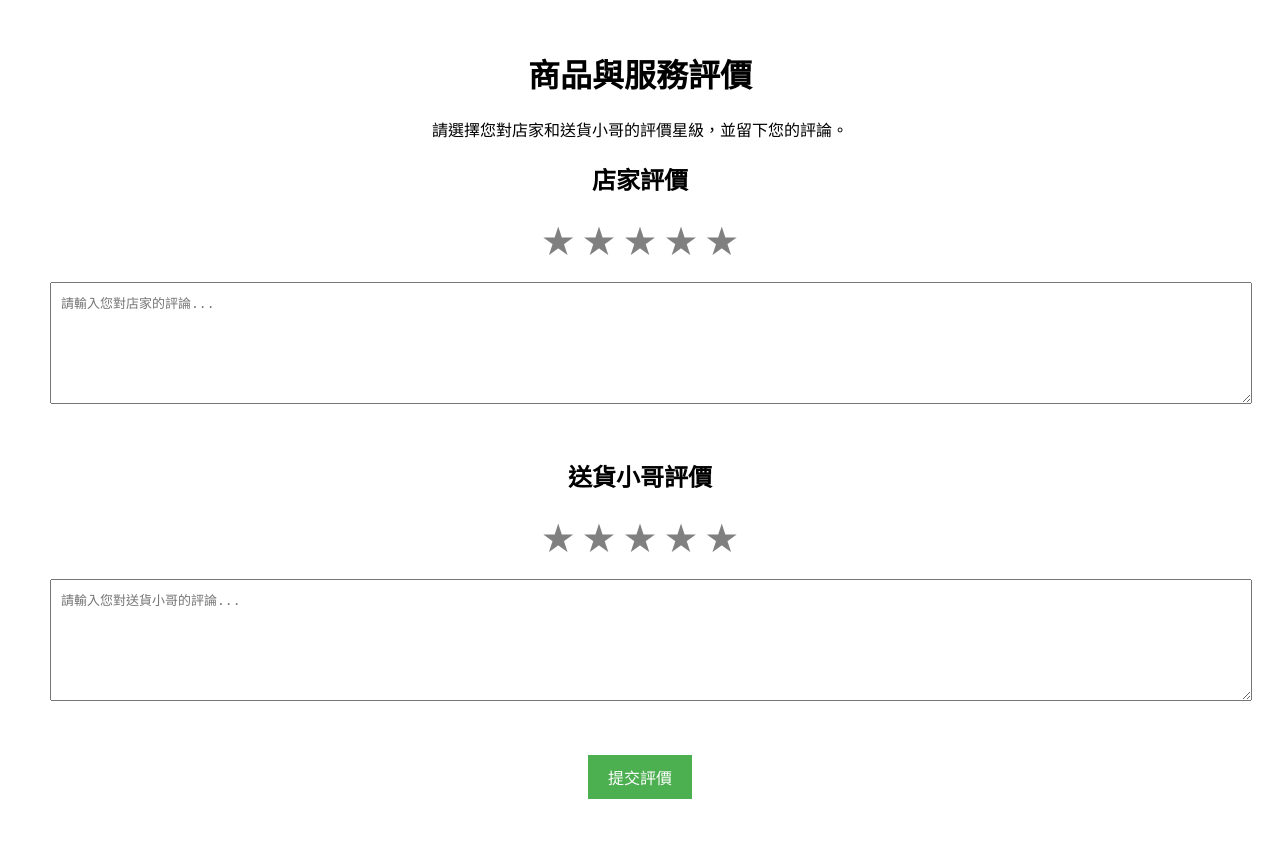
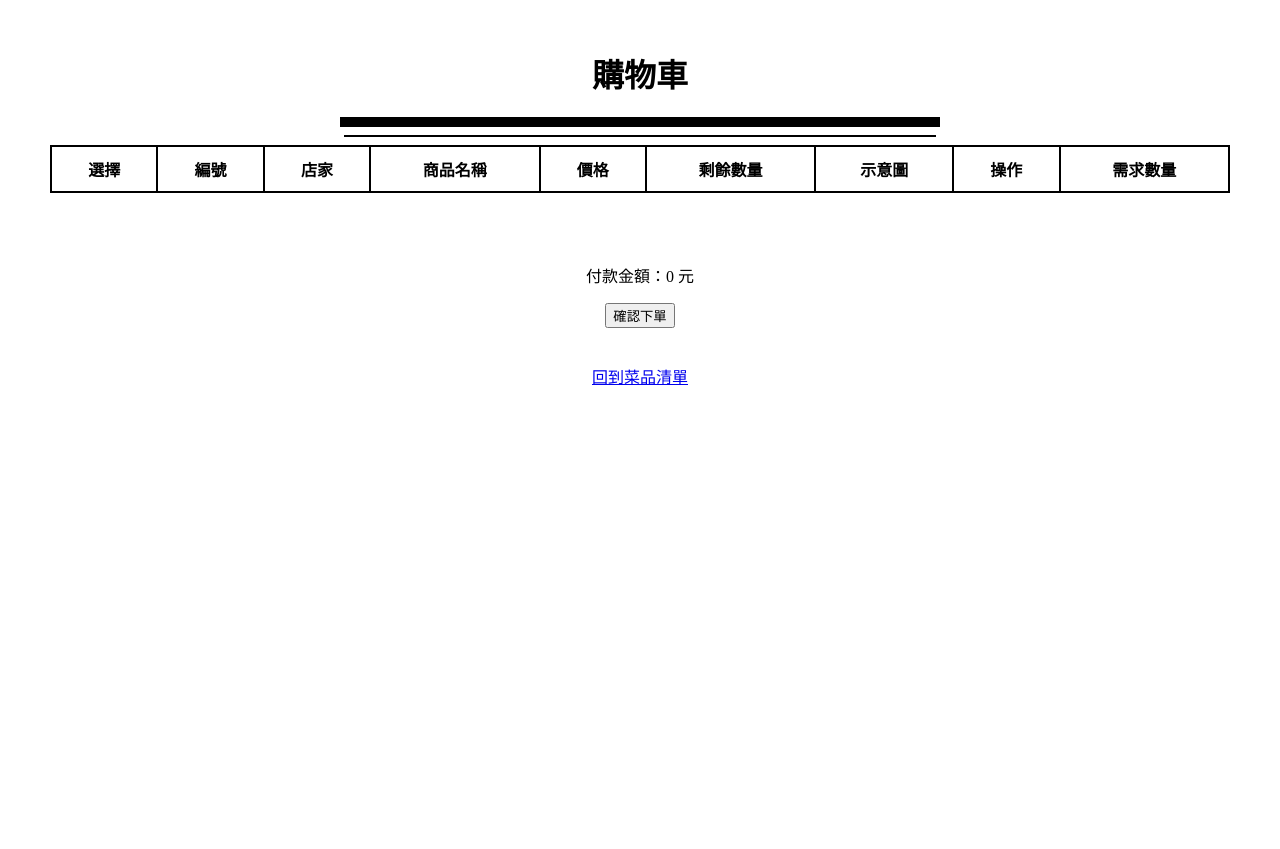
Before and after one commit to 111213082/foodpango, a Flask app: template templates/customer/test-1.html in a window 1280 px wide. After the commit the page ends 385 px from the top, so only its background shows below. Run offline with Flask 3, Linux system fonts and the light colour scheme; the template is opened without the code that fills it, so the values that code supplies are empty.

Commit message:
html_12131611

```diff
--- a/templates/customer/FoodList.html
+++ b/templates/customer/FoodList.html
@@ -102,7 +102,7 @@
 
             // 從第二行開始遍歷表格的每一行
             for (let i = 1; i < rows.length; i++) {
-                const nameCell = rows[i].getElementsByTagName('td')[2]; // 第三列是菜品名稱
+                const nameCell = rows[i].getElementsByTagName('td')[3]; // 第三列是菜品名稱
                 if (nameCell) {
                     const textValue = nameCell.textContent || nameCell.innerText;
                     // 如果菜品名稱包含查詢字串，顯示該行，否則隱藏
--- a/templates/customer/test-1.html
+++ b/templates/customer/test-1.html
@@ -1,91 +1,160 @@
 <!DOCTYPE html>
-<html lang="zh-TW">
+<html>
 <head>
-    <meta charset="UTF-8">
-    <meta name="viewport" content="width=device-width, initial-scale=1.0">
-    <title>商品與服務評價</title>
+    <meta charset="utf-8">
+    <title>購物車</title>
     <style>
-        body {
-            font-family: Arial, sans-serif;
-            margin: 50px;
+        h1 { text-align: center; }
+        body { margin: 50px; }
+        table {
+            width: 100%;
+            border-collapse: collapse;
+            margin: 0;
+        }
+        td, th {
+            border: 2px solid #000;
+            padding: 10px;
             text-align: center;
         }
-        .rating {
-            display: inline-block;
-            direction: rtl;
-            font-size: 2em;
-            margin-bottom: 20px;
-        }
-        .rating input {
-            display: none;
-        }
-        .rating label {
-            color: grey;
+        .delete-btn {
+            color: white;
+            background-color: red;
+            border: none;
+            padding: 5px 10px;
             cursor: pointer;
-        }
-        .rating input:checked ~ label,
-        .rating label:hover,
-        .rating label:hover ~ label {
-            color: gold;
-        }
-        .rating input:checked + label {
-            color: gold;
-        }
-        textarea {
-            width: 100%;
-            height: 100px;
-            padding: 10px;
-            font-size: 1em;
-            margin-bottom: 20px;
-        }
-        button {
-            padding: 10px 20px;
-            font-size: 1em;
-            background-color: #4CAF50;
-            color: white;
-            border: none;
-            cursor: pointer;
-        }
-        button:hover {
-            background-color: #45a049;
-        }
-        .section {
-            margin-bottom: 30px;
         }
     </style>
 </head>
 <body>
-    <h1>商品與服務評價</h1>
-    <p>請選擇您對店家和送貨小哥的評價星級，並留下您的評論。</p>
+    <h1>購物車</h1>
+    <hr style="border: 5px solid black; width: 50%;">
+    <hr style="border: 1px solid black; width: 50%;">
 
-    <!-- 評價表單 -->
-    <form action="Thanks.html" method="GET" id="ratingForm">
-        <div class="section">
-            <h2>店家評價</h2>
-            <div class="rating">
-                <input type="radio" name="store_star" id="store_star5" value="5"><label for="store_star5">★</label>
-                <input type="radio" name="store_star" id="store_star4" value="4"><label for="store_star4">★</label>
-                <input type="radio" name="store_star" id="store_star3" value="3"><label for="store_star3">★</label>
-                <input type="radio" name="store_star" id="store_star2" value="2"><label for="store_star2">★</label>
-                <input type="radio" name="store_star" id="store_star1" value="1"><label for="store_star1">★</label>
-            </div>
-            <textarea name="store_comment" placeholder="請輸入您對店家的評論..."></textarea><br>
-        </div>
+    <form id="cartForm" onsubmit="return confirmOrder()">
+        <table id="cartTable">
+            <tr>
+                <th>選擇</th>
+                <th>編號</th>
+                <th>店家</th>
+                <th>商品名稱</th>
+                <th>價格</th>
+                <th>剩餘數量</th>
+                <th>示意圖</th>
+                <th>操作</th>
+                <th>需求數量</th>
+            </tr>
+        </table>
+        <br><br><br>
 
-        <div class="section">
-            <h2>送貨小哥評價</h2>
-            <div class="rating">
-                <input type="radio" name="delivery_star" id="delivery_star5" value="5"><label for="delivery_star5">★</label>
-                <input type="radio" name="delivery_star" id="delivery_star4" value="4"><label for="delivery_star4">★</label>
-                <input type="radio" name="delivery_star" id="delivery_star3" value="3"><label for="delivery_star3">★</label>
-                <input type="radio" name="delivery_star" id="delivery_star2" value="2"><label for="delivery_star2">★</label>
-                <input type="radio" name="delivery_star" id="delivery_star1" value="1"><label for="delivery_star1">★</label>
-            </div>
-            <textarea name="delivery_comment" placeholder="請輸入您對送貨小哥的評論..."></textarea><br>
-        </div>
+        <center>
+            <p>付款金額：<span id="totalPrice">0</span> 元</p>
+            <input type="submit" value="確認下單"><br><br><br>
+            <a href="FoodList.html">回到菜品清單</a>
+        </center>
+    </form>
 
-        <!-- 提交按鈕 -->
-        <button type="submit">提交評價</button>
-    </form>
+    <script>
+        // 初始化購物車數據
+        const cartTable = document.getElementById("cartTable");
+        const totalPriceElement = document.getElementById("totalPrice");
+
+        let totalPrice = 0;
+
+        // 從 localStorage 獲取購物車數據
+        let cartItems = JSON.parse(localStorage.getItem("cartItems")) || [];
+
+        // 渲染購物車內容
+        function renderCart() {
+            // 清空現有的表格內容（保留標題行）
+            cartTable.innerHTML = `
+                <tr>
+                    <th>選擇</th>
+                    <th>編號</th>
+                    <th>店家</th>
+                    <th>商品名稱</th>
+                    <th>價格</th>
+                    <th>剩餘數量</th>
+                    <th>示意圖</th>
+                    <th>操作</th>
+                    <th>需求數量</th>
+                </tr>
+            `;
+
+            // 遍歷 cartItems 並生成表格行
+            cartItems.forEach((item, index) => {
+                const row = document.createElement("tr");
+                row.innerHTML = `
+                    <td><input type="checkbox" class="itemCheckbox" data-index="${index}"></td>
+                    <td>${item.id}</td>
+                    <td>${item.shop}</td>
+                    <td>${item.name}</td>
+                    <td>${item.price}</td>
+                    <td>${item.quantity}</td>
+                    <td><img src="${item.image || 'placeholder.jpg'}" alt="示意圖" width="50"></td>
+                    <td><button class="delete-btn" data-index="${index}">刪除</button></td>
+                    <td><input type="number" class="quantityInput" min="1" max="${item.quantity}" value="1" data-index="${index}" style="width: 50px;"></td>
+                `;
+                cartTable.appendChild(row);
+            });
+
+            // 更新總金額
+            updateTotalPrice();
+        }
+
+        // 更新總金額
+        function updateTotalPrice() {
+            totalPrice = 0; // 重置總金額
+            const checkboxes = document.querySelectorAll('.itemCheckbox');
+            checkboxes.forEach(checkbox => {
+                if (checkbox.checked) {
+                    const index = checkbox.dataset.index;
+                    const quantityInput = document.querySelector(`.quantityInput[data-index="${index}"]`);
+                    const itemPrice = parseFloat(cartItems[index].price);
+                    const quantity = parseInt(quantityInput.value);
+                    totalPrice += itemPrice * quantity;
+                }
+            });
+            totalPriceElement.textContent = totalPrice;
+        }
+
+        // 監聽所有勾選框的變化事件
+        document.addEventListener("change", e => {
+            if (e.target.classList.contains("itemCheckbox") || e.target.classList.contains("quantityInput")) {
+                updateTotalPrice();
+            }
+        });
+
+        // 添加刪除功能
+        document.addEventListener("click", e => {
+            if (e.target.classList.contains("delete-btn")) {
+                const index = e.target.getAttribute("data-index");
+                cartItems.splice(index, 1); // 從 cartItems 中刪除對應的商品
+                localStorage.setItem("cartItems", JSON.stringify(cartItems)); // 更新 localStorage
+                renderCart(); // 重新渲染購物車
+            }
+        });
+
+        // 確認下單
+        function confirmOrder() {
+            if (totalPrice === 0) {
+                alert("請選擇商品後再下單！");
+                return false;
+            }
+
+            const confirmation = window.confirm("是否確定下單？");
+            if (confirmation) {
+                alert("訂單已提交！");
+                localStorage.removeItem("cartItems"); // 清空購物車
+                window.location.href = "Trace.html"; // 跳轉到 Trace.html
+                return false;
+            } else {
+                alert("訂單取消！");
+                return false;
+            }
+        }
+
+        // 首次渲染購物車內容
+        renderCart();
+    </script>
 </body>
 </html>
```
Also changed, not shown: templates/customer/ShopCart.html (+25 -3 lines).
